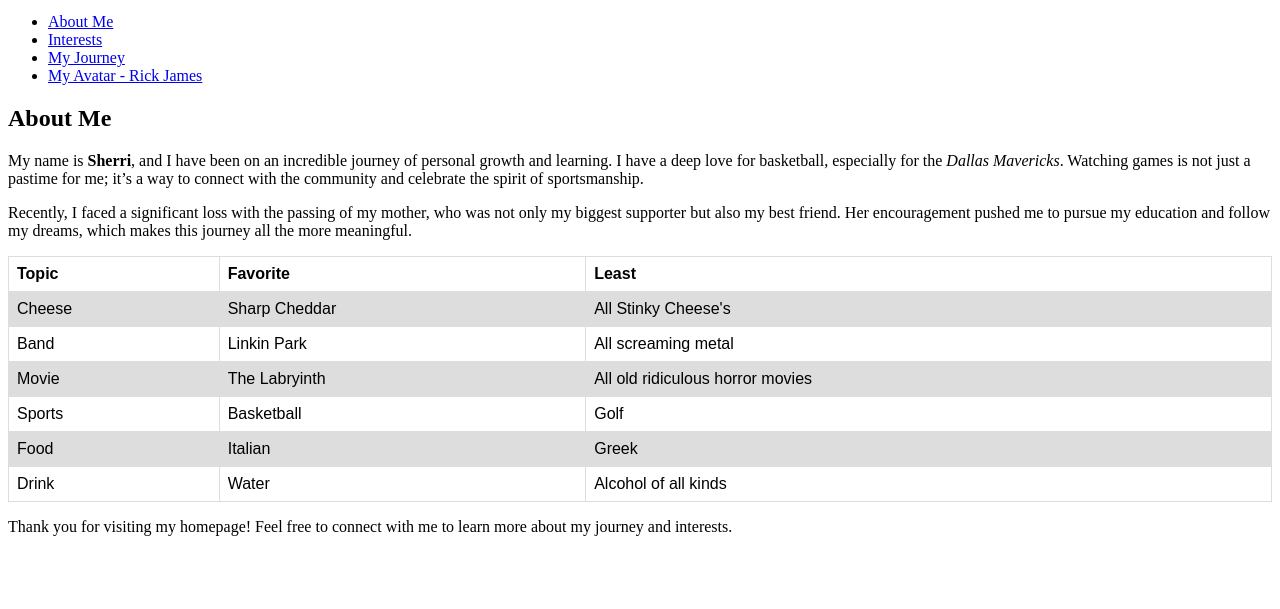
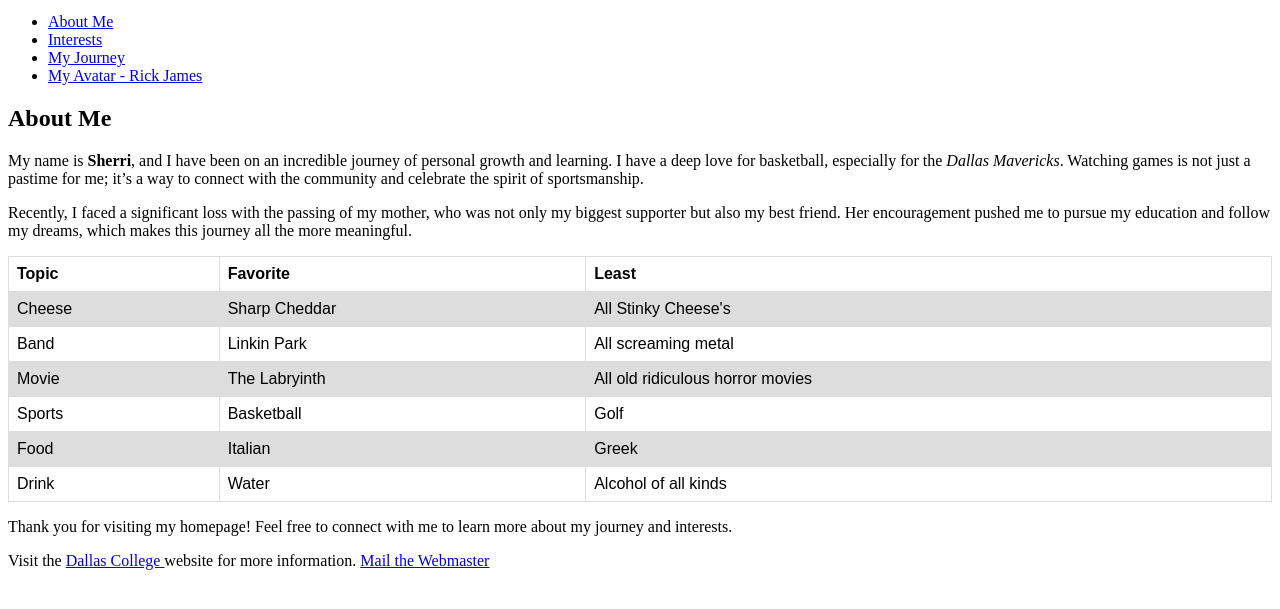
Before and after one commit to Sherri81/Web-Design-Tools, a plain HTML site: page index.html in a window 1280 px wide. Shown: the part 101-710 px from the top of the page. Drawn offline with Linux system fonts and the light colour scheme.

Commit message:
adding external link and email link

```diff
--- a/index.html
+++ b/index.html
@@ -85,6 +85,8 @@
       </body>
     <footer>
         <p>Thank you for visiting my homepage! Feel free to connect with me to learn more about my journey and interests.</p>
+        Visit the <a href="https://www.dallascollege.edu/pages/default.aspx"> Dallas College </a> website for more information.
+        <a href="mailto:sherd@dcccd.edu"> Mail the Webmaster </a>
     </footer>
 </body>
 </html>
```
